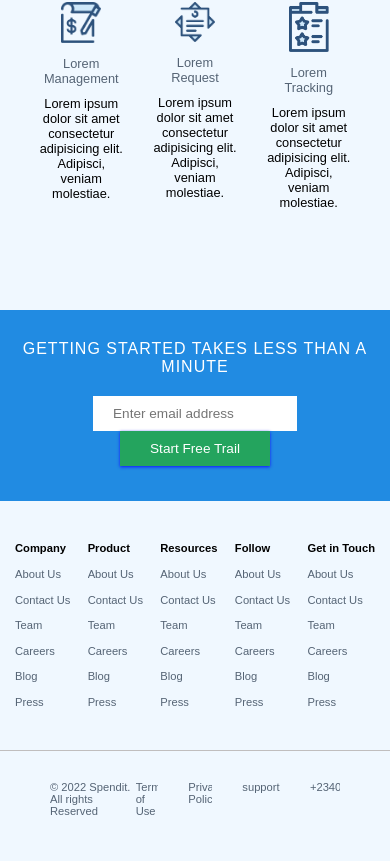
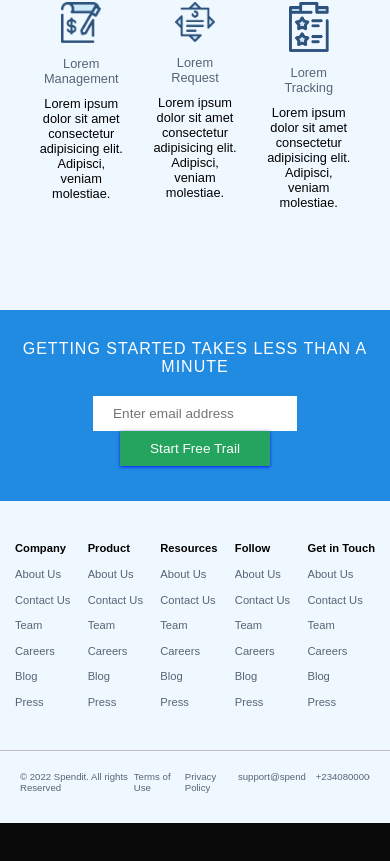
Before and after one commit to Akuchinyerenwa/InternCityHubClone2, a React (Vite) app: page / in a window 390 px wide. Shown: the part 1808-2669 px from the top of the page. After the commit the page ends 2631 px from the top, so only its background shows below. Built offline with nearby package versions, Linux system fonts and the light colour scheme.

Commit message:
Add media query to footer section

```diff
--- a/src/Components/Footer.css
+++ b/src/Components/Footer.css
@@ -15,3 +15,15 @@
 .footer-root ul li a {
   color: #556475;
 }
+
+@media (max-width: 720px) {
+  .footer-root {
+    padding: 20px 20px 30px;
+    font-size: .6rem;
+  }
+
+  .footer-root ul {
+    display: flex;
+    gap: 10px;
+  }
+}
```
